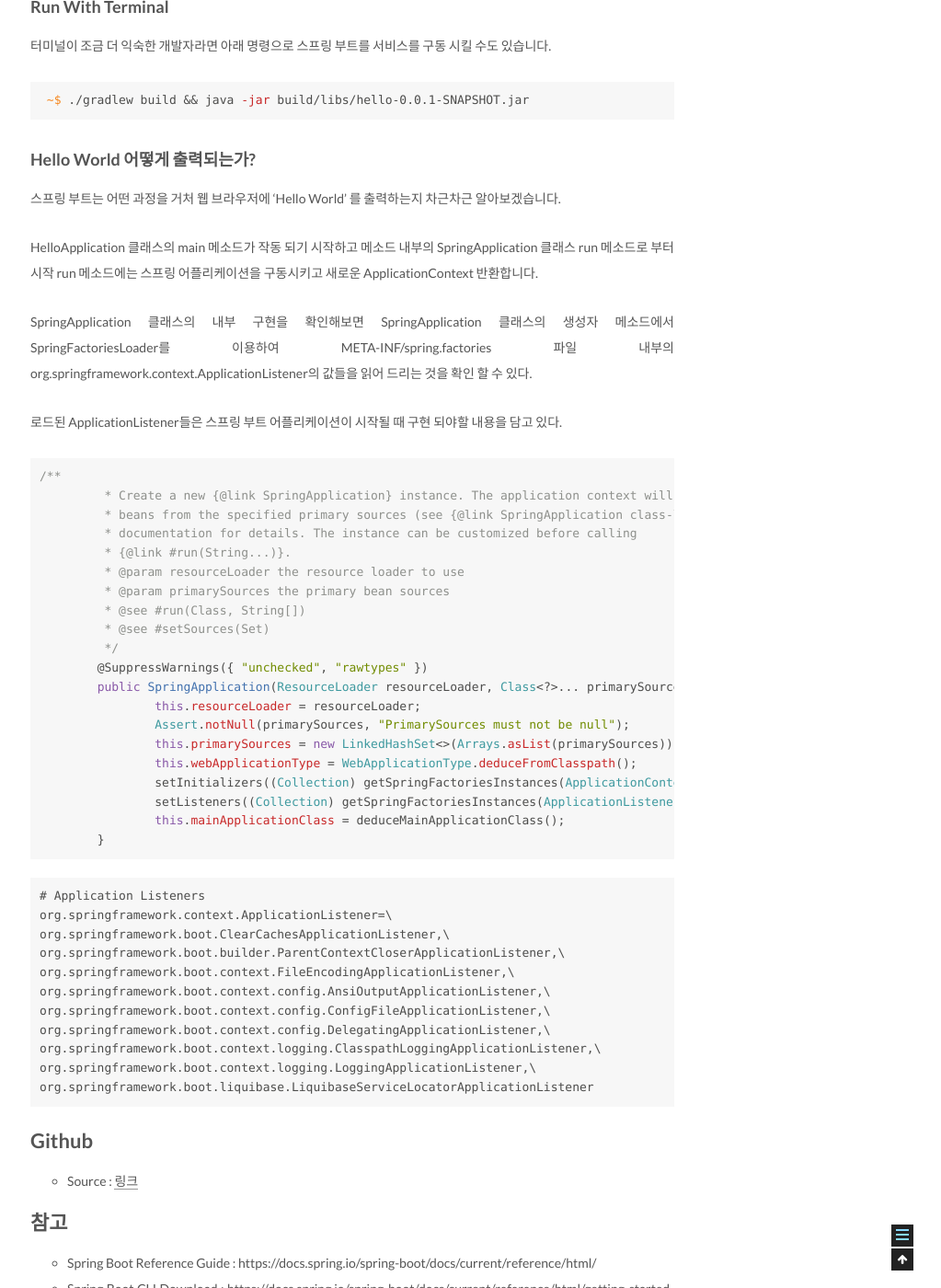
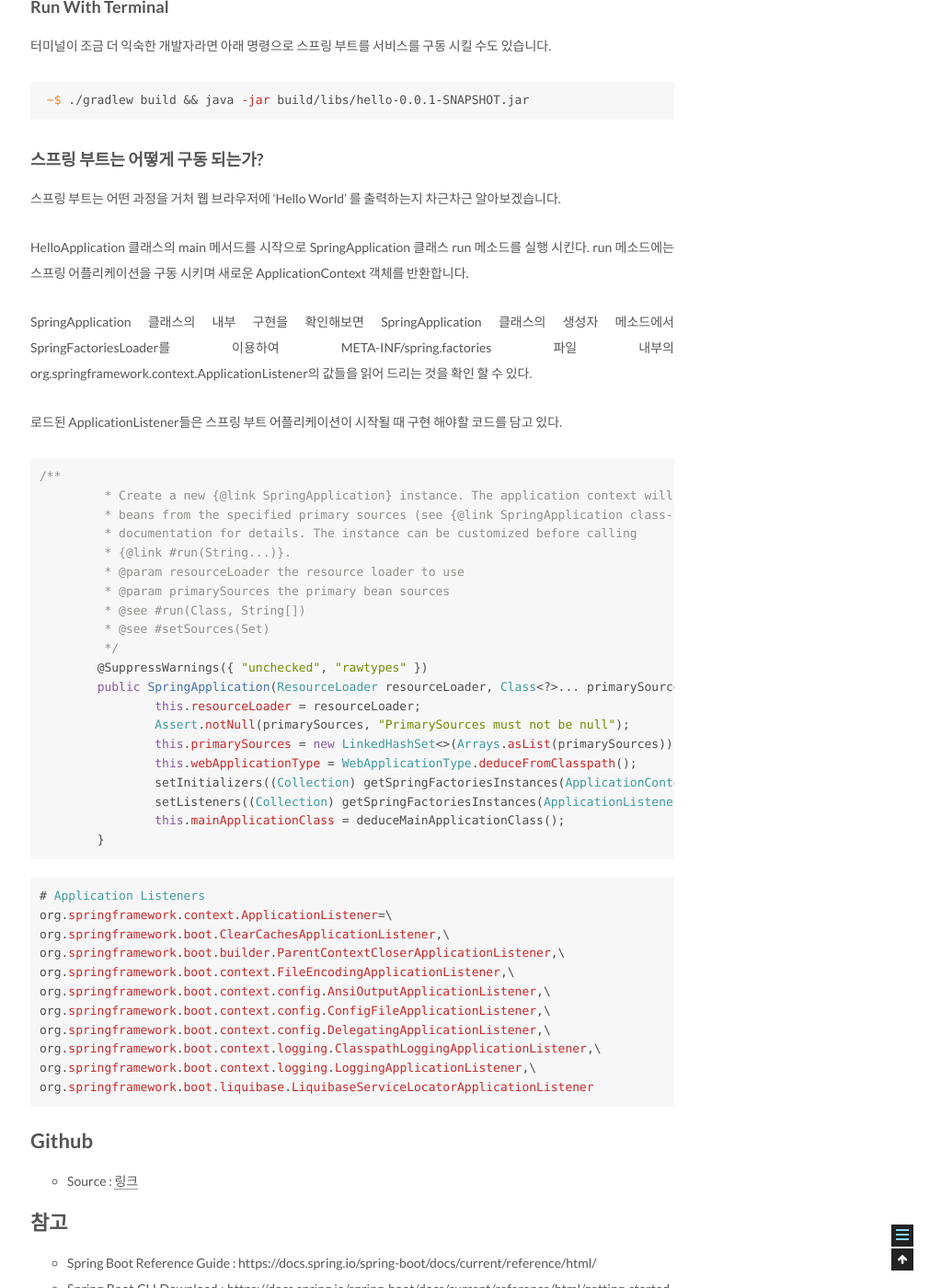
Before and after one commit to csj4032/csj4032.github.io, a Jekyll site: the page built from _posts/2019-07-22-Primavera-Chap02.md, in a window 1280 px wide and 1400 px high, scrolled down 5931 px. Shown: the whole window at 92% size, without its empty margins (257-1280 px from the left). Built offline with Jekyll 4.4.1, drawn with Linux system fonts in a browser that asks for light colours; comment, search, counter and statistics services are not loaded.

Commit message:
스프링부트 챕터 02 수정

````diff
--- a/_posts/2019-07-22-Primavera-Chap02.md
+++ b/_posts/2019-07-22-Primavera-Chap02.md
@@ -90,14 +90,14 @@ public class HelloApplication {
  ~$ ./gradlew build && java -jar build/libs/hello-0.0.1-SNAPSHOT.jar
 ```
 
-### Hello World 어떻게 출력되는가?
+### 스프링 부트는 어떻게 구동 되는가?
 스프링 부트는 어떤 과정을 거처 웹 브라우저에 'Hello World' 를 출력하는지 차근차근 알아보겠습니다.
 
-HelloApplication 클래스의 main 메소드가 작동 되기 시작하고 메소드 내부의 SpringApplication 클래스 run 메소드로 부터 시작 run 메소드에는 스프링 어플리케이션을 구동시키고 새로운 ApplicationContext 반환합니다.
+HelloApplication 클래스의 main 메서드를 시작으로 SpringApplication 클래스 run 메소드를 실행 시킨다. run 메소드에는 스프링 어플리케이션을 구동 시키며 새로운 ApplicationContext 객체를 반환합니다.
 
 SpringApplication 클래스의 내부 구현을 확인해보면 SpringApplication 클래스의 생성자 메소드에서 SpringFactoriesLoader를 이용하여 META-INF/spring.factories 파일 내부의 org.springframework.context.ApplicationListener의 값들을 읽어 드리는 것을 확인 할 수 있다.
 
-로드된 ApplicationListener들은 스프링 부트 어플리케이션이 시작될 때 구현 되야할 내용을 담고 있다.
+로드된 ApplicationListener들은 스프링 부트 어플리케이션이 시작될 때 구현 해야할 코드를 담고 있다.
 
 ```java
 /**
@@ -122,7 +122,7 @@ SpringApplication 클래스의 내부 구현을 확인해보면 SpringApplicatio
 	}
 ```
 
-```
+```java
 # Application Listeners
 org.springframework.context.ApplicationListener=\
 org.springframework.boot.ClearCachesApplicationListener,\
````
